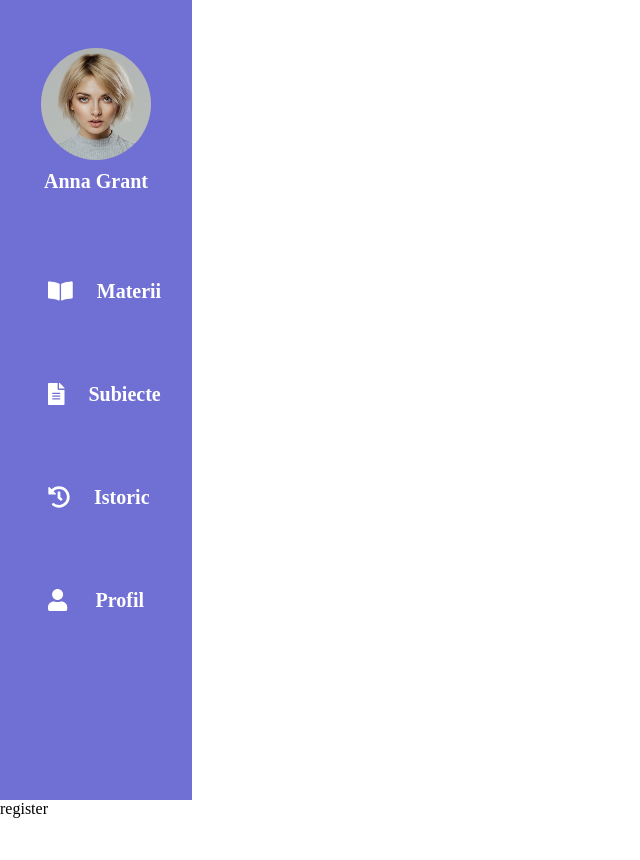
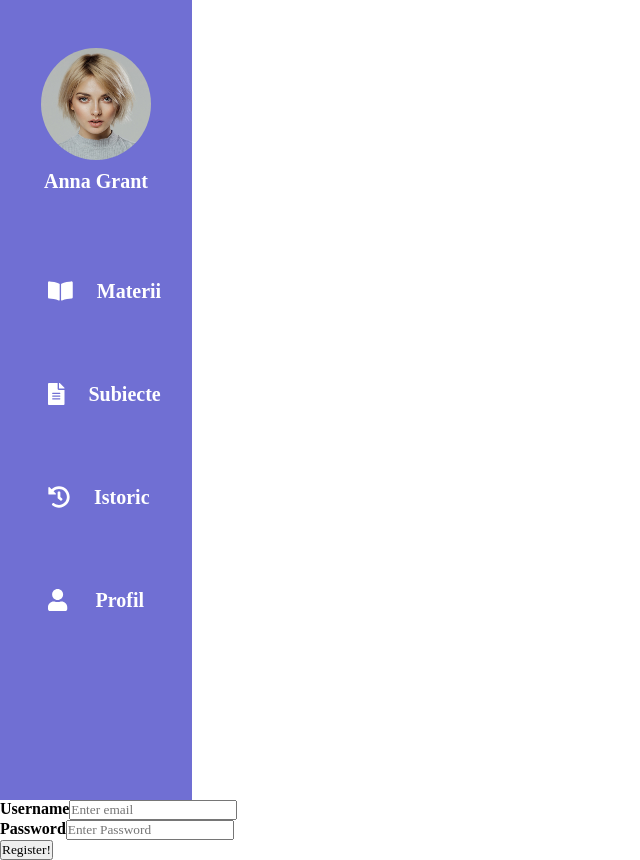
Before and after one commit to Gabjea/10bac, a React (Create React App) app in the folder 10bac/: page /inregistrare in a window 1280 px wide. Shown: the whole page, without its empty margins (0-640 px from the left). Before the commit the page ends 818 px from the top, so only its background shows below. Built offline with nearby package versions, Linux system fonts and the light colour scheme.

Commit message:
corrected login

```diff
--- a/10bac/src/routes/Login/Login.jsx
+++ b/10bac/src/routes/Login/Login.jsx
@@ -33,8 +33,8 @@ export default function Login() {
 	return (
 		<div>
 			<form onSubmit={handleFormSubmit}>
-				<label for="uname">
-					<b>Username</b>
+				<label for="email">
+					<b>Email</b>
 				</label>
 				<input
 					ref={emailRef}
--- a/10bac/src/routes/Register/Register.jsx
+++ b/10bac/src/routes/Register/Register.jsx
@@ -1,9 +1,33 @@
-import React from 'react'
+import React from "react";
 
 export default function Register() {
-    return (
-        <div>
-            register
-        </div>
-    )
+	return (
+		<div>
+			<form onSubmit={null}>
+				<label for="uname">
+					<b>Username</b>
+				</label>
+				<input
+					ref={null}
+					type="email"
+					placeholder="Enter email"
+					name="email"
+					required
+				/>
+				<br />
+				<label for="psw">
+					<b>Password</b>
+				</label>
+				<input
+					ref={null}
+					type="password"
+					placeholder="Enter Password"
+					name="psw"
+					required
+				/>
+				<br />
+				<button type="submit">Register!</button>
+			</form>
+		</div>
+	);
 }
```
